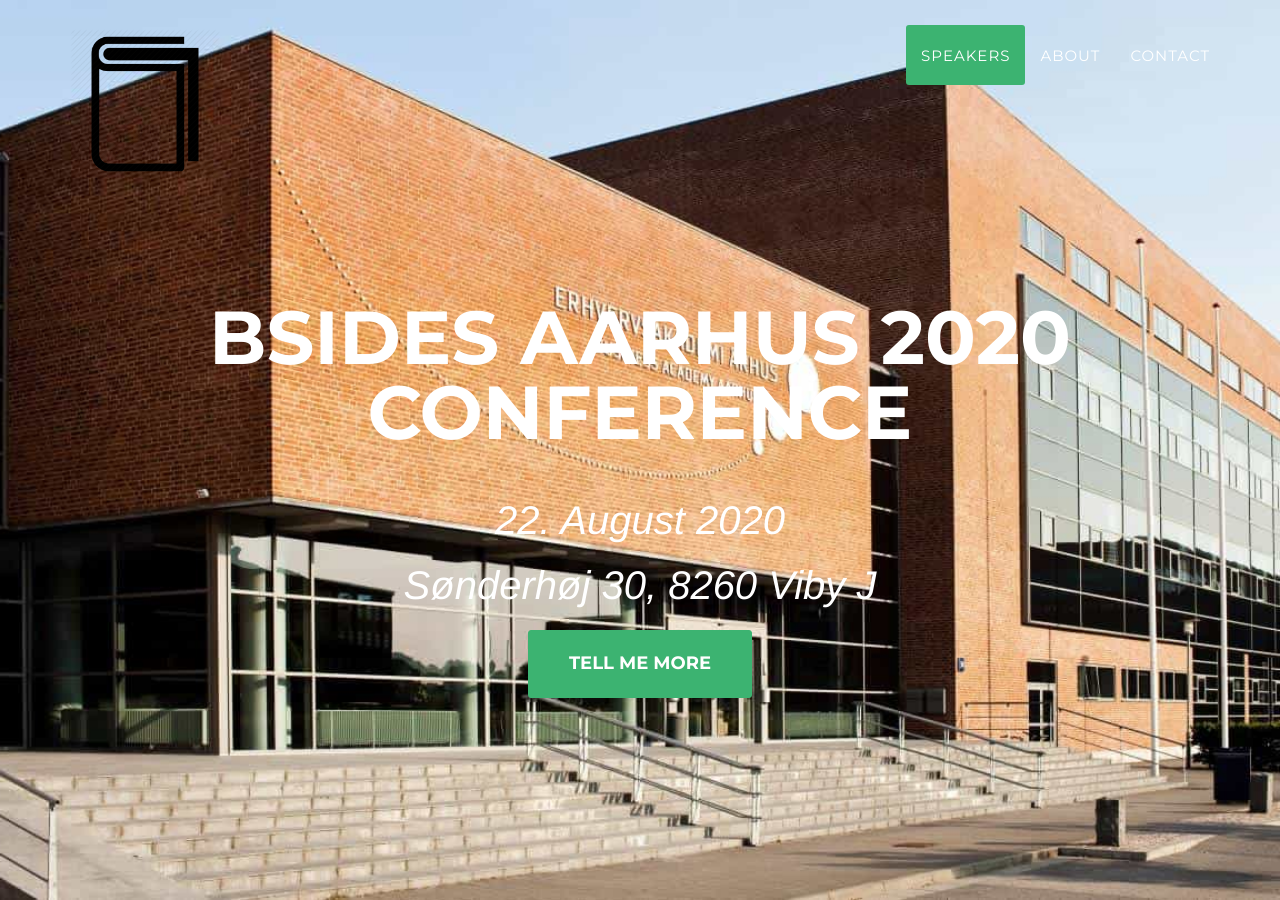
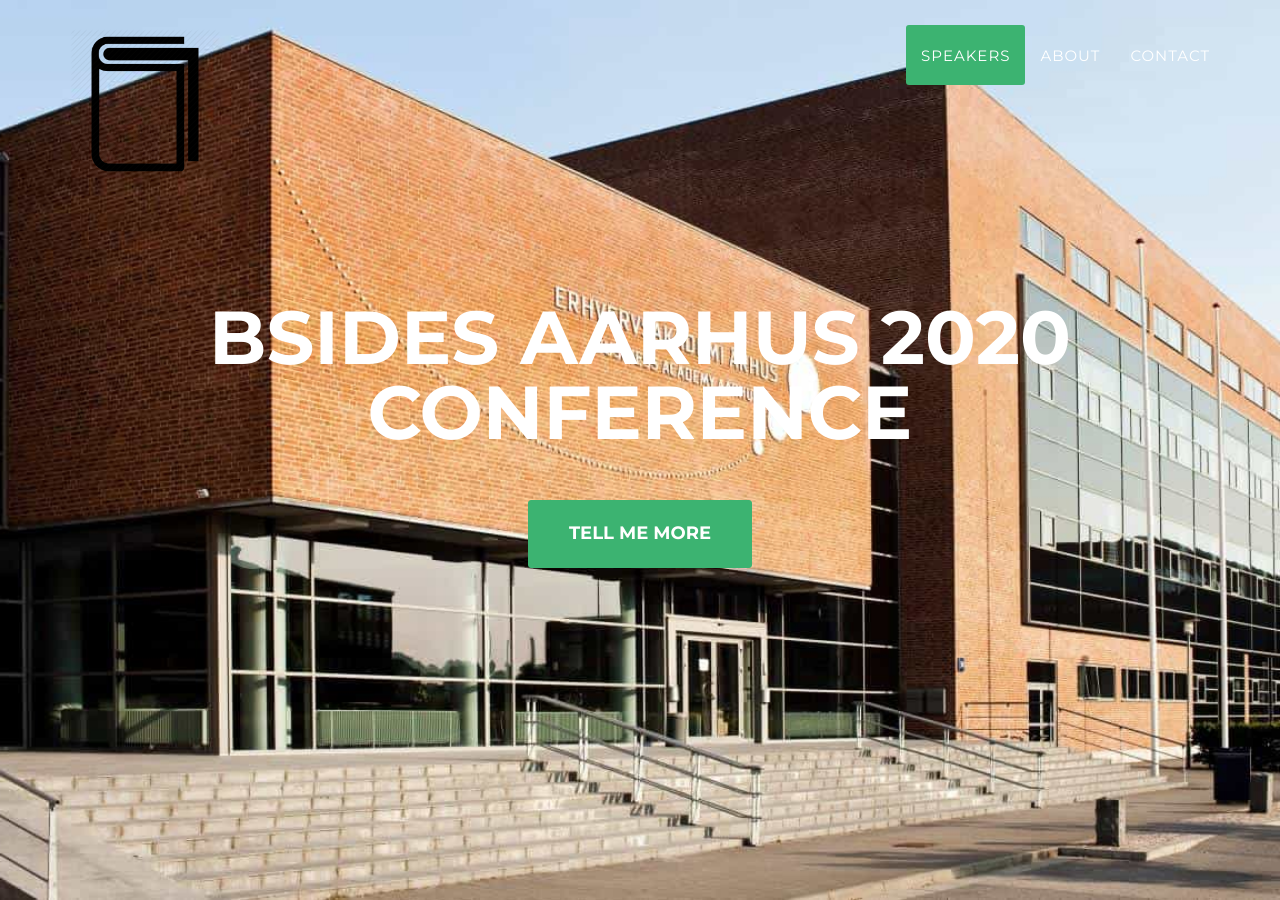
Before and after one commit to BSides-Aarhus/2020-Website, a Jekyll site: the page built from index.html, in a window 1280 px wide and 900 px high. Built offline with Jekyll 4.4.1, drawn with Linux system fonts in a browser that asks for light colours; some web fonts are replaced.

Commit message:
Anonymization

```diff
--- a/_layouts/2020_home.html
+++ b/_layouts/2020_home.html
@@ -13,8 +13,8 @@
         <div class="container">
             <div class="intro-text">
                 <div class="intro-heading">BSides Aarhus 2020 Conference<br></div>
-                <div class="intro-lead-in">22. August 2020</div>
-                <div class="intro-lead-in">Sønderhøj 30, 8260 Viby J</div>
+                <!--<div class="intro-lead-in">29. August 2020</div>
+                <div class="intro-lead-in">Sønderhøj 30, 8260 Viby J</div>-->
                 <a href="#intro" class="page-scroll btn btn-xl">Tell Me More</a>
             </div>
         </div>
```
